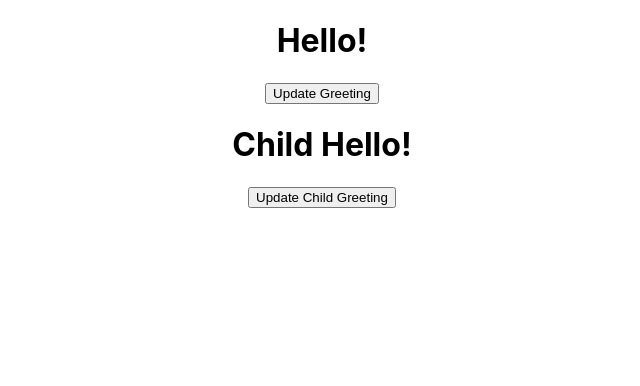
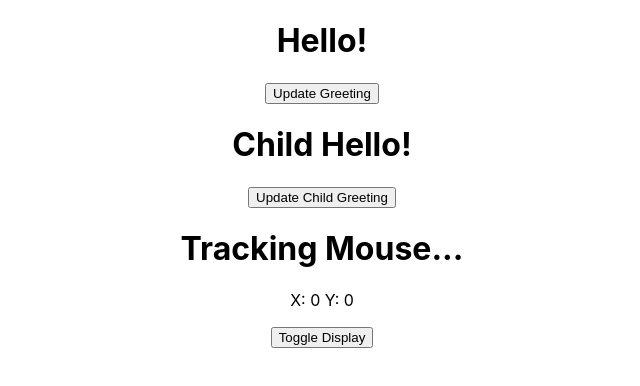
Before and after one commit to sophie-thomson/react-first-build, a React (Create React App) app in the folder my-app/: page / in a window 1280 px wide. Shown: the top 386 px of the page, without its empty margins (318-958 px from the left). Built offline with nearby package versions, Linux system fonts and the light colour scheme.

Commit message:
Add examples for component life cycle method componentWillUnmount()

```diff
--- a/my-app/src/App.js
+++ b/my-app/src/App.js
@@ -15,6 +15,8 @@
 // import RenderingLists from './components/RenderingLists';
 // import LifeCyclesCDM from "./components/LifeCyclesCDM";
 import LifeCyclesCDU from "./components/LifeCyclesCDU";
+import LifeCyclesCWU from "./components/LifeCyclesCWU";
+
 
 function App() {
   return (
@@ -34,6 +36,7 @@
       <RenderingLists />
       <LifeCyclesCDM /> */}
       <LifeCyclesCDU />
+      <LifeCyclesCWU />
     </div>
   );
 }
--- /dev/null
+++ b/my-app/src/components/LifeCyclesCWU.js
@@ -0,0 +1,27 @@
+import React, { Component } from 'react'
+import LifeCyclesCWUTracker from './LifeCyclesCWUTracker'
+
+export class LifeCyclesCWU extends Component {
+    constructor(props) {
+        super(props)
+
+        this.state = {
+            visible: true
+        }
+    }
+
+    toggleDisplay = () => {
+        this.setState((prevState) => ({ visible: !prevState.visible }))
+    }
+
+    render() {
+        return (
+            <div>
+                {this.state.visible && <LifeCyclesCWUTracker />}
+                <button onClick={this.toggleDisplay}>Toggle Display</button>
+            </div>
+        )
+    }
+}
+
+export default LifeCyclesCWU
--- /dev/null
+++ b/my-app/src/components/LifeCyclesCWUTracker.js
@@ -0,0 +1,36 @@
+import React, { Component } from 'react'
+
+export class LifeCyclesCWUTracker extends Component {
+  constructor(props) {
+    super(props)
+
+    this.state = {
+      mouseX: 0,
+      mouseY: 0,
+    }
+  }
+  trackMouse = e => {
+    console.log('Mouse moved')
+    this.setState({
+      mouseX: e.clientX,
+      mouseY: e.clientY,
+    })
+  }
+  componentDidMount() {
+    window.addEventListener('mousemove', this.trackMouse);
+  }
+  componentWillUnmount() {
+      console.log('unmounting')
+      window.removeEventListener('mousemove', this.trackMouse)
+  }
+  render() {
+    return (
+      <div>
+        <h1>Tracking Mouse...</h1>
+        <p>X: {this.state.mouseX} Y: {this.state.mouseY}</p>
+      </div>
+    )
+  }
+}
+
+export default LifeCyclesCWUTracker
```
